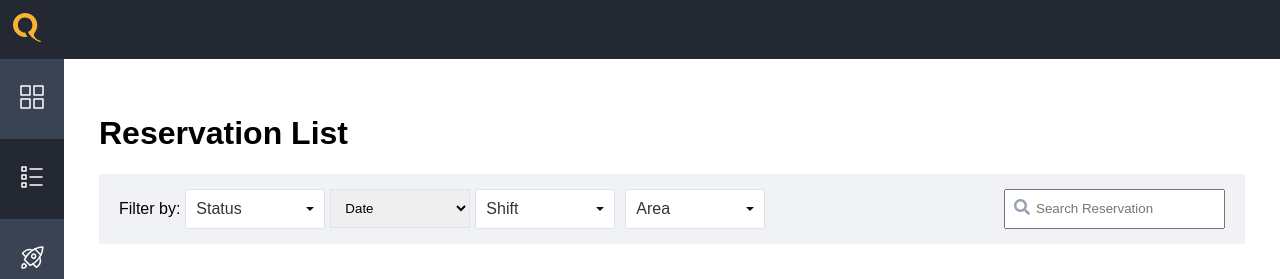
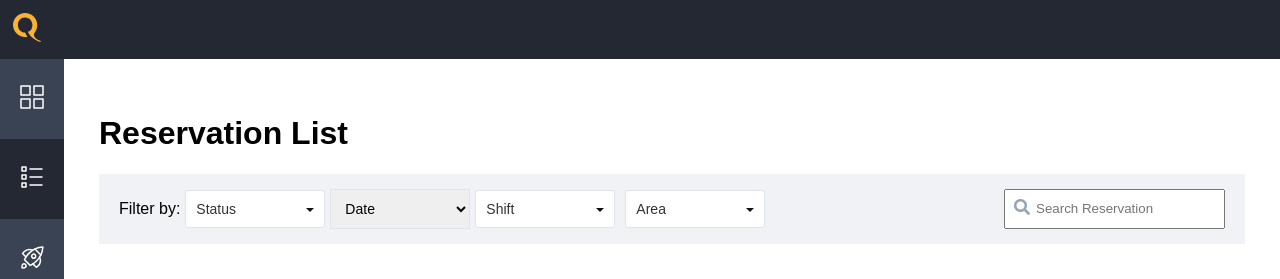
Before and after one commit to pakman198/quandoo, a React (Create React App) app: page / in a window 1280 px wide. Shown: the top 279 px of the page. Built offline with nearby package versions, Linux system fonts and the light colour scheme.

Commit message:
style changes

```diff
--- a/src/components/ReservationList/Filters/Filters.css
+++ b/src/components/ReservationList/Filters/Filters.css
@@ -33,4 +33,6 @@
     padding: 10px;
     width: 140px;
     border: 1px solid #DEE3EC;
+    font-size: 14px;
+    font-family: Arial;
 }
--- a/src/components/common/MultiSelect/MultiSelect.css
+++ b/src/components/common/MultiSelect/MultiSelect.css
@@ -17,6 +17,7 @@
 .criteria-list .aui-button {
     padding: 10px;
     width: 100%;
+    font-size: 14px;
 }
 
 .aui-button, a.aui-button, .aui-button:visited {
```
